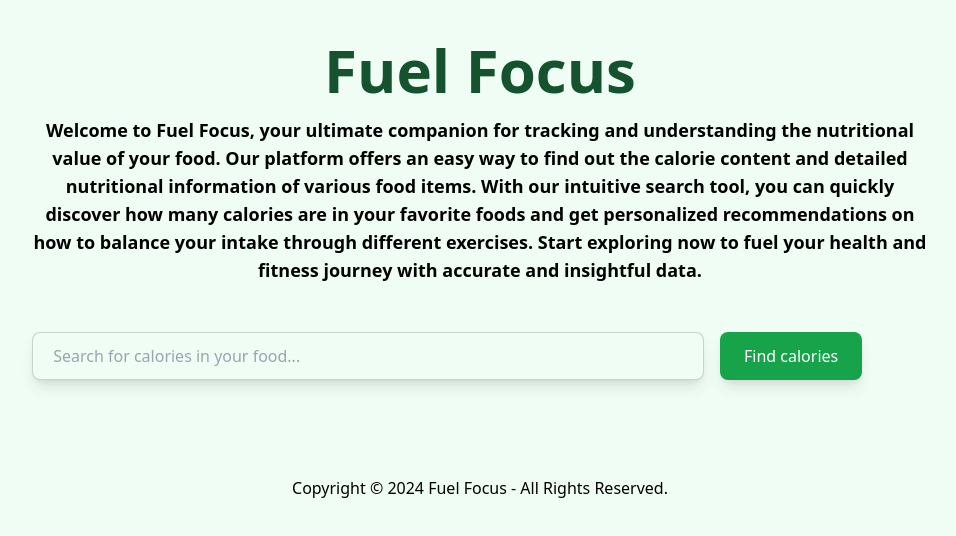
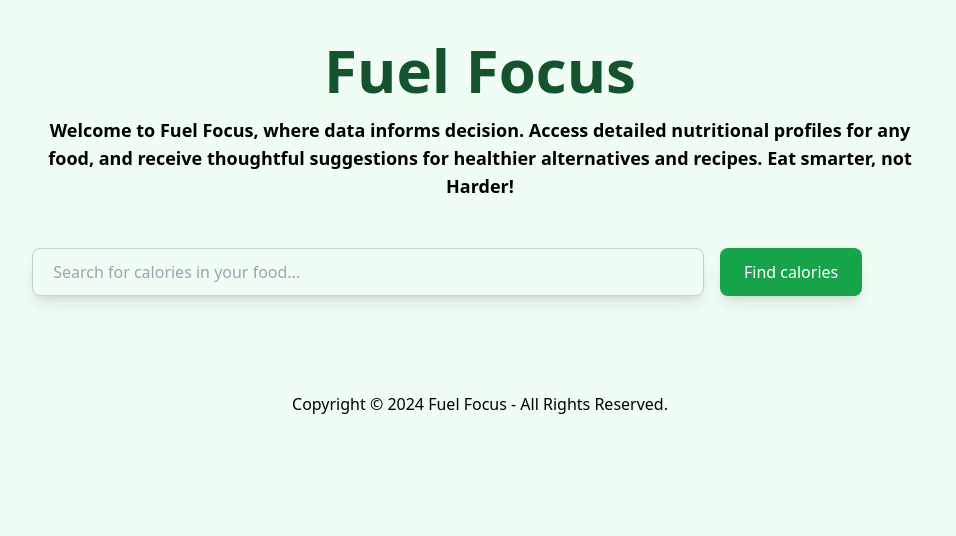
Before and after one commit to Aneesh004/Food-Fuels, a React (Vite) app: page / in a window 1280 px wide. Shown: the top 536 px of the page, without its empty margins (160-1116 px from the left). Built offline with nearby package versions, Linux system fonts and the light colour scheme.

Commit message:
Update Main.jsx

```diff
--- a/src/components/Main.jsx
+++ b/src/components/Main.jsx
@@ -173,11 +173,8 @@ function Main() {
             <div className="text-center mb-12">
                 <h1 className="text-6xl font-extrabold text-green-900 mb-4">Fuel Focus</h1>
                 <p className="text-lg font-semibold text-black max-w-4xl mx-auto">
-                    Welcome to Fuel Focus, your ultimate companion for tracking and understanding the nutritional value of your food.
-                    Our platform offers an easy way to find out the calorie content and detailed nutritional information of various
-                    food items. With our intuitive search tool, you can quickly discover how many calories are in your favorite foods
-                    and get personalized recommendations on how to balance your intake through different exercises. Start exploring
-                    now to fuel your health and fitness journey with accurate and insightful data.
+                    Welcome to Fuel Focus, where data informs decision. Access detailed nutritional profiles for any food, and receive thoughtful suggestions for healthier alternatives and recipes.
+                    Eat smarter, not Harder!
                 </p>
             </div>
 
```
